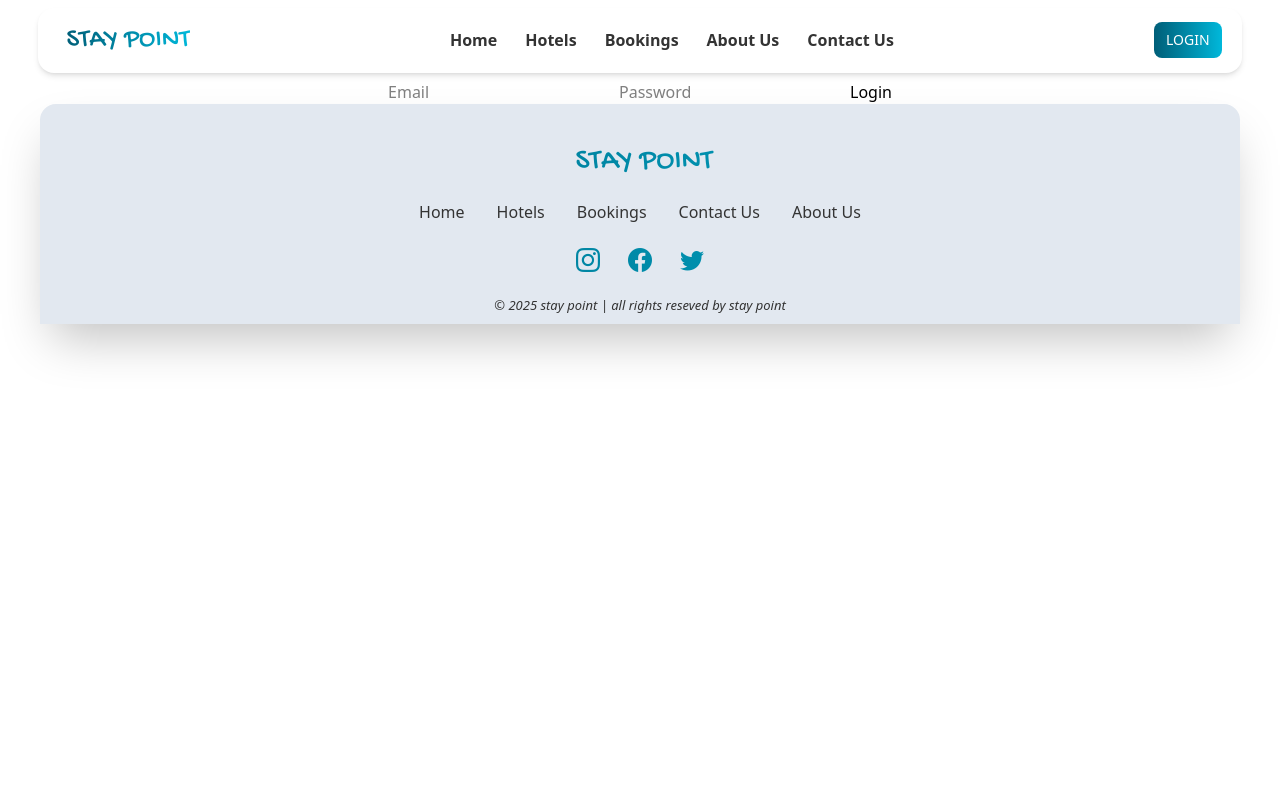
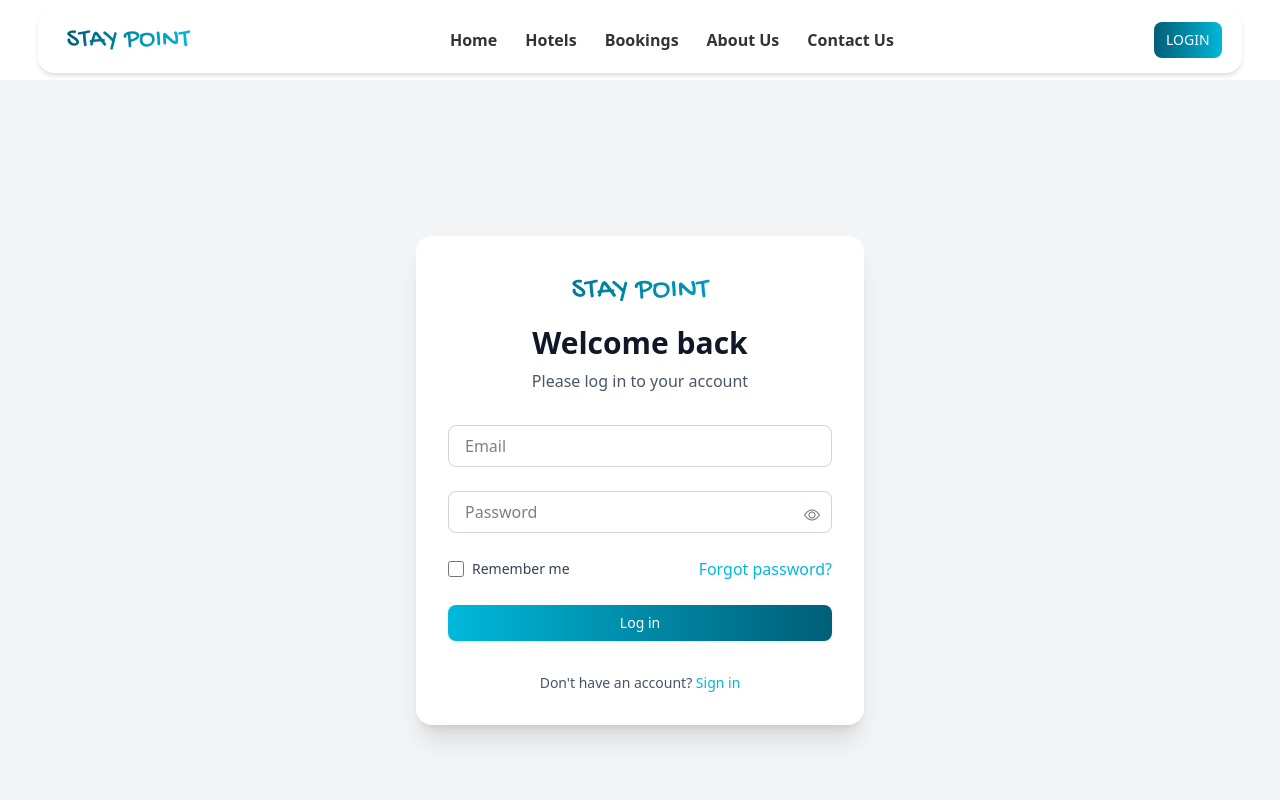
Before and after one commit to miraz23/Stay-point_Hotel-Booking-Platform, a React (Vite) app in the folder frontend/staypoint/: page /auth/login in a window 1280 px wide. Shown: the top 800 px of the page. Built offline with nearby package versions, Linux system fonts and the light colour scheme.

Commit message:
Designed Login Page

```diff
--- a/frontend/staypoint/src/Components/Login.jsx
+++ b/frontend/staypoint/src/Components/Login.jsx
@@ -1,17 +1,26 @@
-import React from "react";
-import { useState } from "react";
+import React, { useState } from "react";
 import axios from "axios";
 import { toast } from "react-hot-toast";
+import { useForm } from "react-hook-form";
+import { zodResolver } from "@hookform/resolvers/zod";
+import * as z from "zod";
+
+const loginSchema = z.object({
+  email: z.string().email({ message: "Invalid email format" }),
+  password: z.string().min(6, { message: "Password must be at least 6 characters" }),
+});
 
 export default function Login() {
-  const [email, setEmail] = useState("");
-  const [password, setPassword] = useState("");
+  const { register, handleSubmit, formState: { errors }} = useForm({ resolver: zodResolver(loginSchema) });
+  const [loading, setLoading] = useState(false);
+  const [showPassword, setShowPassword] = useState(false);
 
-  const handleLogin = async () => {
+  const handleLogin = async (data) => {
     try {
+      setLoading(true);
       const response = await axios.post("http://127.0.0.1:8000/api/users/login/", {
-        username: email,
-        password: password,
+        username: data.email,
+        password: data.password,
       });
 
       localStorage.setItem("token", response.data.access);
@@ -21,15 +30,54 @@ export default function Login() {
       window.location.href = "/";
     } catch (error) {
       toast.error("Invalid credentials");
+    } finally {
+      setLoading(false);
     }
   };
 
+  return (
+    <div className="min-h-screen flex items-center justify-center p-4 bg-gray-100 mt-20">
+      <div className="max-w-md w-full space-y-8 bg-white p-8 rounded-2xl shadow-xl">
+        <div className="text-center">
+          <h1 className="text-[30px] cursor-pointer bg-gradient-to-r from-cyan-800 to-cyan-500 text-transparent bg-clip-text" style={{ fontFamily: "Gochi Hand, cursive" }}>
+            STAY POINT
+          </h1>
+          <h2 className="text-3xl font-bold text-gray-900 mt-3">Welcome back</h2>
+          <p className="mt-2 text-md text-gray-600">Please log in to your account</p>
+        </div>
 
-  return (
-    <div className="flex justify-center mt-20">
-      <input type="email" placeholder="Email" onChange={(e) => setEmail(e.target.value)}/>
-      <input type="password" placeholder="Password" onChange={(e) => setPassword(e.target.value)}/>
-      <button onClick={handleLogin}>Login</button>
+        <form className="mt-8 space-y-6" onSubmit={handleSubmit(handleLogin)}>
+          <div className="flex flex-col space-y-2">
+            <input className="block w-full rounded-lg border border-gray-300 px-4 py-2" type="email" placeholder="Email" {...register("email")}/>
+            {errors.email && <p className="text-red-500 text-sm">{errors.email.message}</p>}
+          </div>
+          <div className="relative">
+            <input className="block w-full rounded-lg border border-gray-300 px-4 py-2 pr-10" type={showPassword ? "text" : "password"} placeholder="Password" {...register("password")}/>
+            <button type="button" className="absolute right-3 top-3 text-gray-500" onClick={() => setShowPassword(!showPassword)}>
+              {showPassword ? <i class="bi bi-eye-slash cursor-pointer"></i> : <i class="bi bi-eye cursor-pointer"></i>}
+            </button>
+            {errors.password && <p className="text-red-500 text-sm">{errors.password.message}</p>}
+          </div>
+          <div className="flex items-center justify-between">
+            <div className="flex items-center">
+              <input id="remember-me" name="remember-me" type="checkbox" className="h-4 w-4" />
+              <label htmlFor="remember-me" className="ml-2 block text-sm text-gray-700">Remember me</label>
+            </div>
+            <a href="#" className="text-cyan-500 hover:text-cyan-800">Forgot password?</a>
+          </div>
+
+          <button className="w-full px-4 py-2 text-sm rounded-lg shadow-sm transition-all duration-500 ease-in-out hover:opacity-90 cursor-pointer text-white bg-gradient-to-r from-cyan-500 to-cyan-800 focus:outline-none focus:ring-2 focus:ring-offset-2 focus:ring-cyan-800" type="submit" disabled={loading}>
+            {loading ? "Logging in..." : "Log in"}
+          </button>
+        </form>
+
+        <div className="text-center text-sm">
+          <p className="text-gray-600">
+            Don&apos;t have an account?{" "}
+            <a className="text-cyan-500 text-md transition-all duration-500 ease-in-out hover:text-cyan-800 cursor-pointer" href="/auth/signin">Sign in</a>
+          </p>
+        </div>
+      </div>
     </div>
   );
 }
--- a/frontend/staypoint/src/Components/Signin.jsx
+++ b/frontend/staypoint/src/Components/Signin.jsx
@@ -57,14 +57,12 @@ export default function Signin() {
 
   return (
     <div className="flex min-h-screen flex-col md:flex-row">
-      <div className="w-full md:w-1/2 bg-indigo-50 p-12 flex flex-col justify-center">
-        <div className="max-w-lg mx-auto">
+      <div className="w-full md:w-1/2 bg-indigo-50 p-12 flex flex-col justify-center max-w-lg mx-auto">
         <div className="flex items-center mb-5">
           <h1 className="text-[30px] line-clamp-2 cursor-pointer bg-gradient-to-r from-cyan-800 to-cyan-500 text-transparent bg-clip-text" style={{ fontFamily: "Gochi Hand, cursive" }}>
             STAY POINT
           </h1>
         </div>
-
         <h2 className="text-3xl font-bold text-gray-800 mb-6">Book Your Perfect Stay</h2>
         <div className="space-y-8">
           {features.map((feature, index) => (
@@ -80,13 +78,12 @@ export default function Signin() {
           ))}
         </div>
       </div>
-      </div>
 
       <div className="w-full md:w-1/2 bg-white flex items-center justify-center p-12">
         <div className="max-w-md w-full">
           <div className="text-center mb-8">
             <h2 className="text-3xl font-bold text-gray-900">Create your account</h2>
-            <h2 className="mt-2 text-sm text-gray-600">Find thousands of hotels already using Stay Point</h2>
+            <h2 className="mt-2 text-md text-gray-600">Find thousands of hotels already using Stay Point</h2>
           </div>
 
           <form className="space-y-6" onSubmit={handleSubmit(handleSignin)}>
@@ -128,7 +125,7 @@ export default function Signin() {
             <button className="w-full  px-4 py-2 text-sm rounded-lg shadow-sm transition-all duration-500 ease-in-out hover:opacity-90 cursor-pointer text-white bg-gradient-to-r from-cyan-500 to-cyan-800 focus:outline-none focus:ring-2 focus:ring-offset-2 focus:ring-cyan-800" type="submit"> Create account </button>
           </form>
           <p className="mt-6 text-center text-sm text-gray-600">
-            Already have an account? <a className="text-cyan-500 transition-all duration-500 ease-in-out hover:text-cyan-800 cursor-pointer" to="/auth/sign-in"> Log in</a>
+            Already have an account? <a className="text-cyan-500 text-md transition-all duration-500 ease-in-out hover:text-cyan-800 cursor-pointer" to="/auth/sign-in"> Log in</a>
           </p>
         </div>
       </div>
```
Lines whose indentation alone changed are shown as unchanged.
